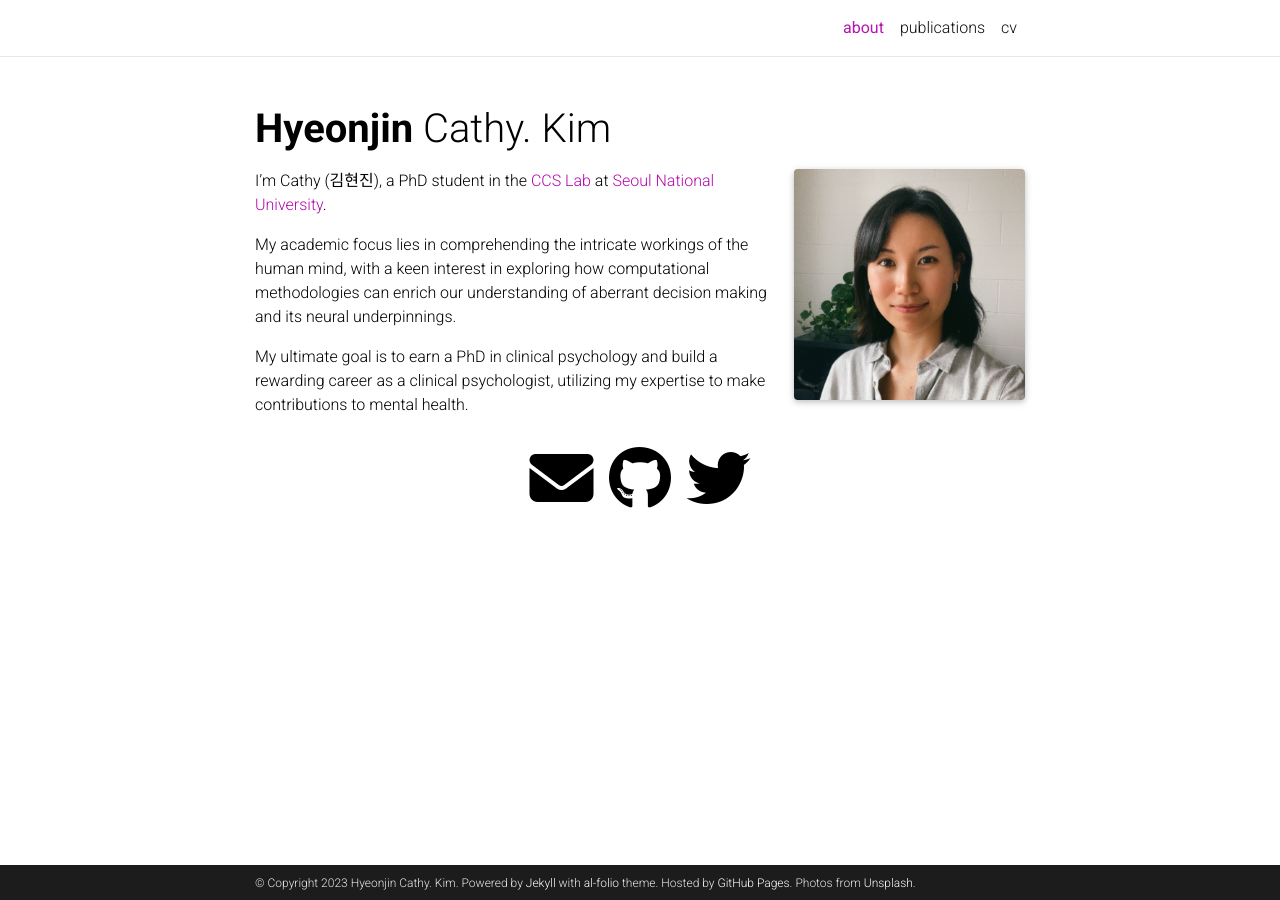
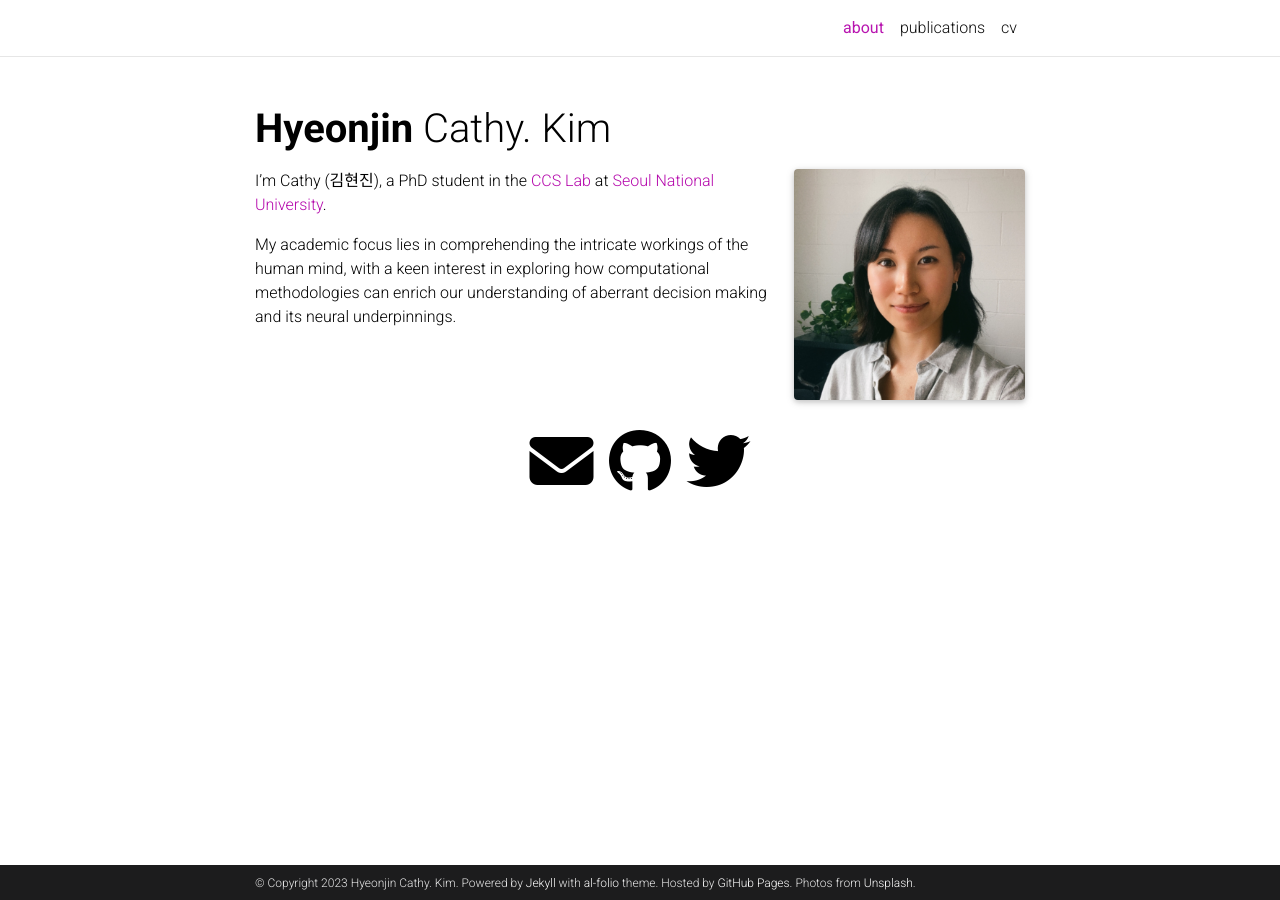
Before and after one commit to hjingit/hjingit.github.io, a Jekyll site: the page built from _pages/about.md, in a window 1280 px wide. Built offline with Jekyll 4.4.1, drawn with Linux system fonts in a browser that asks for light colours; full-size pictures stand in for the smaller copies a plugin makes; comment, search, counter and statistics services are not loaded; a style sheet for code colours, icons or effects is not loaded.

Commit message:
update CV

```diff
--- a/_pages/about.md
+++ b/_pages/about.md
@@ -19,5 +19,3 @@ social: true  # includes social icons at the bottom of the page
 I'm Cathy (김현진), a PhD student in the [CCS Lab](https://ccs-lab.github.io/) at [Seoul National University](https://en.snu.ac.kr/).
 
 My academic focus lies in comprehending the intricate workings of the human mind, with a keen interest in exploring how computational methodologies can enrich our understanding of aberrant decision making and its neural underpinnings.
-
-My ultimate goal is to earn a PhD in clinical psychology and build a rewarding career as a clinical psychologist, utilizing my expertise to make contributions to mental health.
```
Also changed, not shown: 2 other files.
